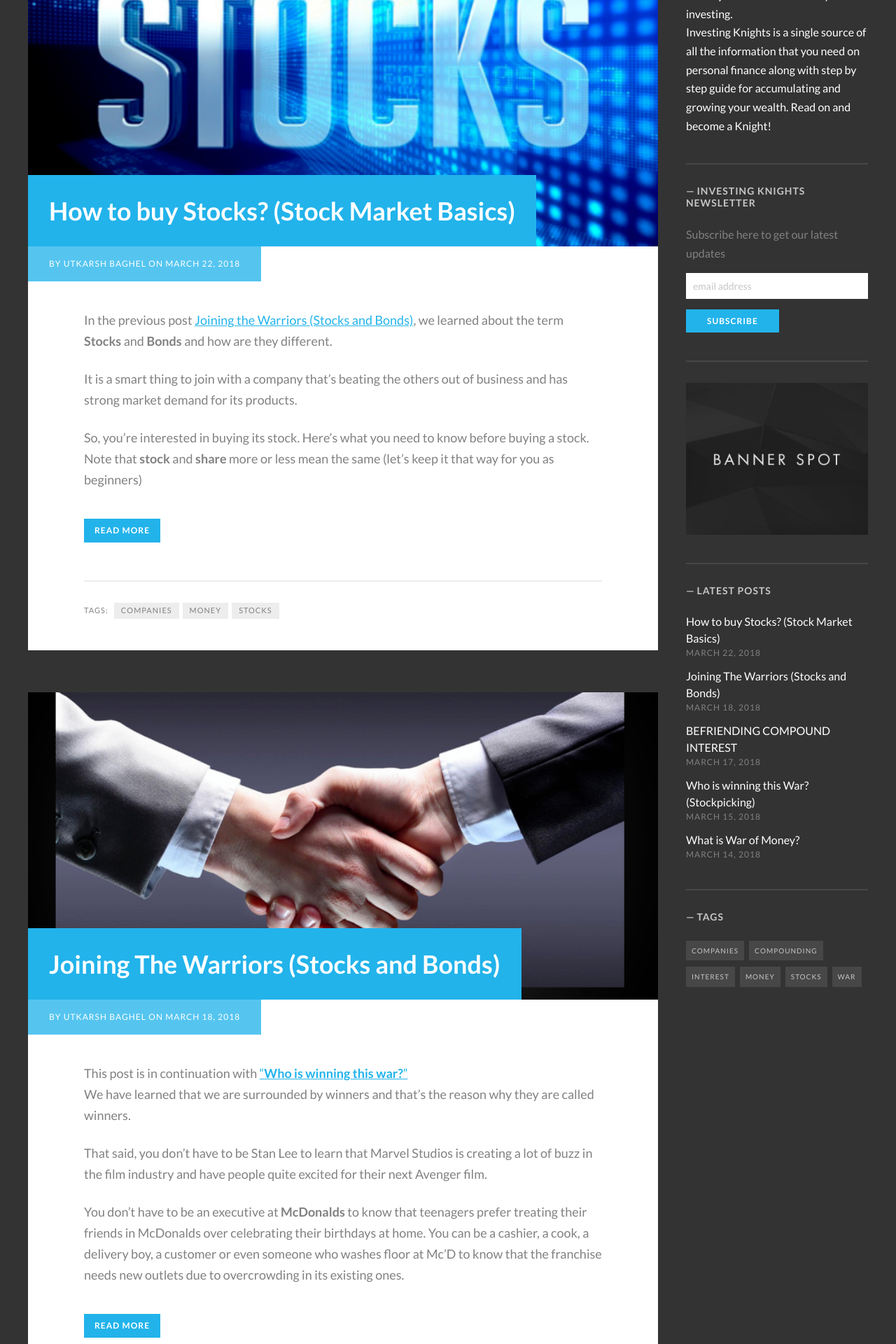
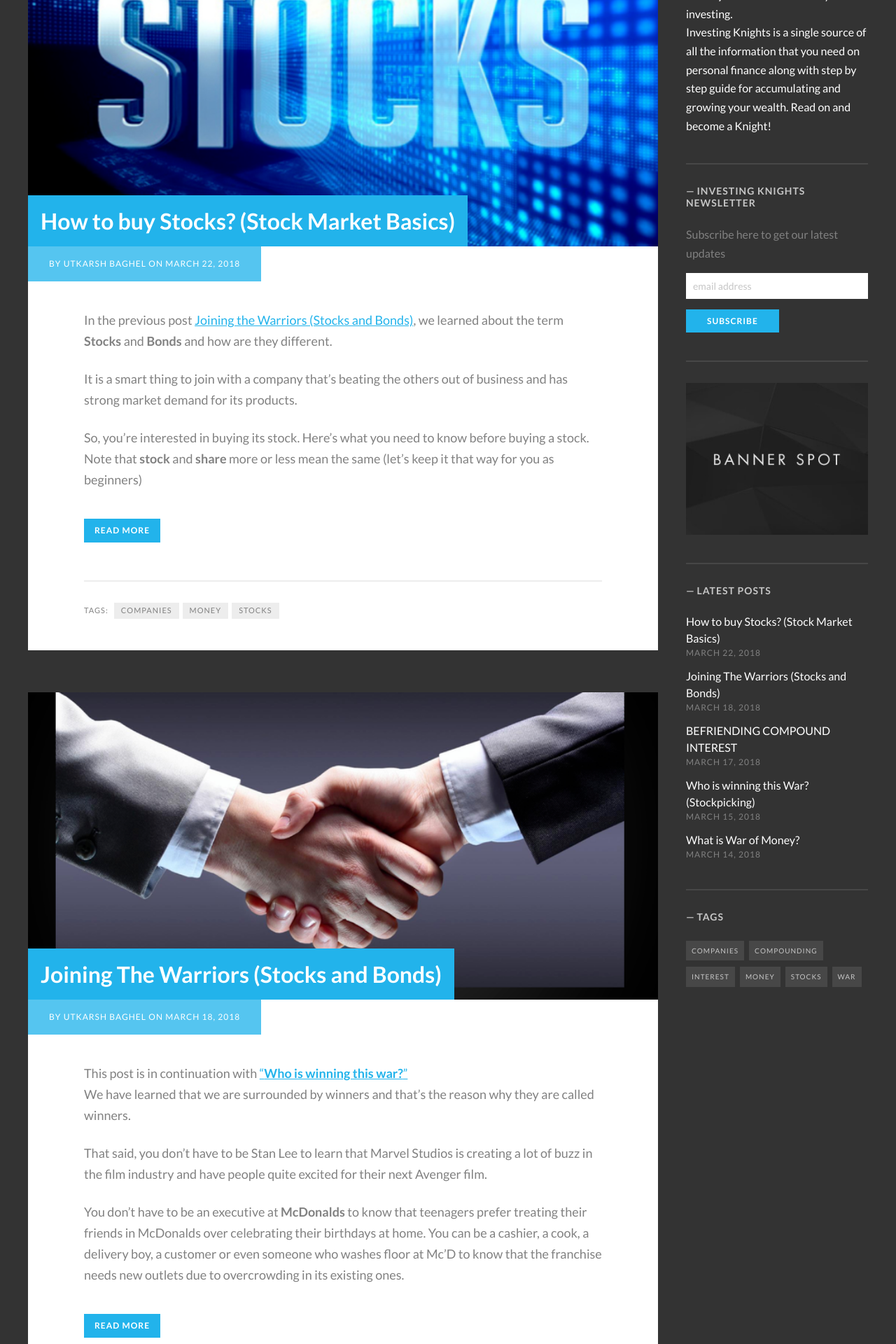
Before and after one commit to investingknights/investingknights.github.io, a Jekyll site: the page built from index.html, in a window 1280 px wide. Shown: the part 330-2250 px from the top of the page at 70% size. Built offline with Jekyll 4.4.1, drawn with Linux system fonts in a browser that asks for light colours; some web fonts are replaced; the list of posts is cut into pages by our own code.

Commit message:
sitemap added and entry-title size modified

```diff
--- a/_config.yml
+++ b/_config.yml
@@ -63,7 +63,7 @@ mailchimp_url: "//investingknights.us12.list-manage.com/subscribe/post?u=304c588
 analytics-id:       "UA-115738067-1"
 
 # Social links in the site footer
-twitter_username: "investingknights"
+twitter_username: "investingknight"
 facebook_username: "username"
 googleplus_username: "+username"
 github_username: "investingknights"
@@ -77,7 +77,7 @@ linkedin_username: "username"
 # http://jekyllrb.com/docs/pagination/
 paginate: 5
 paginate_path: '/blog/page:num/'
-gems: [jekyll-paginate, jekyll-seo-tag]
+gems: [jekyll-paginate, jekyll-seo-tag, jekyll-sitemap]
 
 permalink: pretty
 markdown: kramdown
--- a/css/main.scss
+++ b/css/main.scss
@@ -244,10 +244,10 @@
     clear: both;
     color: $white;
     float: left;
-    font-size: 36px;
+    font-size: 32px;
     margin: 60px 0 0;
     max-width: 75%;
-    padding: 30px;
+    padding: 18px;
     -ms-word-wrap: break-word;
     word-wrap: break-word;
 }
--- a/google5a44cd3108ed21c9.html
+++ /dev/null
@@ -1 +0,0 @@
-google-site-verification: google5a44cd3108ed21c9.html
```
